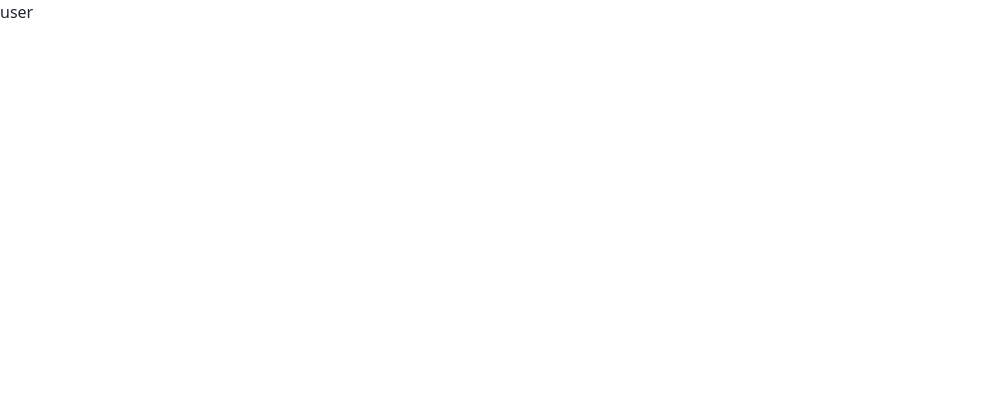
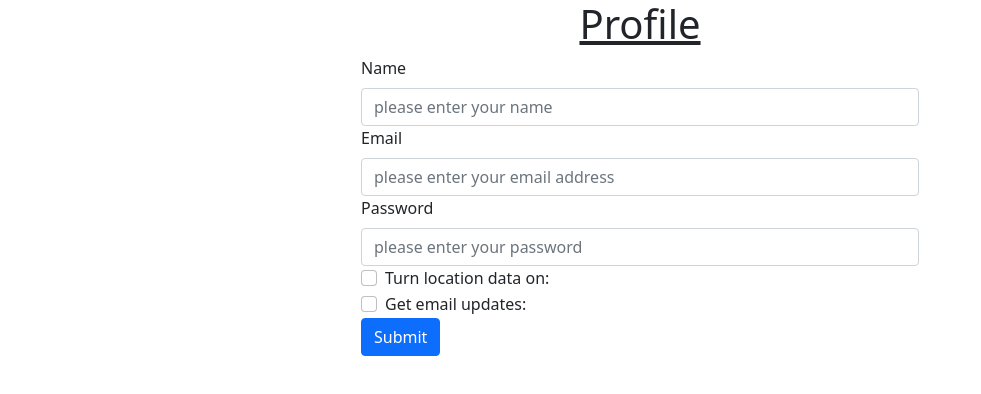
Before and after one commit to Least-Valuable-Painters/ABQ-Wildlife, a React (Create React App) app in the folder frontend/: page /user in a window 1280 px wide. Shown: the top 394 px of the page, without its empty margins (0-981 px from the left). Built offline with nearby package versions, Linux system fonts and the light colour scheme.

Commit message:
worked on form formatting

```diff
--- a/frontend/src/ui/User.js
+++ b/frontend/src/ui/User.js
@@ -1,8 +1,37 @@
 import React from "react";
+import {Button, Col, Container, Form, FormCheck, FormControl, FormGroup, FormLabel, Row} from "react-bootstrap";
 
 export function User () {
   return(
-    <p>user</p>
-
+    <>
+      <h1 className="text-center"><u>Profile</u></h1>
+    <Container>
+      <Row>
+        <Col>
+      <Form className="w-50 mx-auto">
+        <FormGroup>
+          <FormLabel>Name</FormLabel>
+          <FormControl type="name" placeholder="please enter your name"></FormControl>
+        </FormGroup>
+        <FormGroup>
+          <FormLabel>Email</FormLabel>
+          <FormControl type="email" placeholder="please enter your email address"></FormControl>
+        </FormGroup>
+        <FormGroup>
+          <FormLabel>Password</FormLabel>
+          <FormControl type="password" placeholder="please enter your password"></FormControl>
+        </FormGroup>
+        <FormGroup controlId="formBasicCheckbox">
+          <FormCheck type="checkbox" label="Turn location data on:" />
+        </FormGroup>
+        <FormGroup className="" controlId="formBasicCheckbox">
+          <FormCheck type="checkbox" label="Get email updates:" />
+        </FormGroup>
+        <Button variant="primary">Submit</Button>
+      </Form>
+        </Col>
+      </Row>
+    </Container>
+      </>
   )
 }
```
